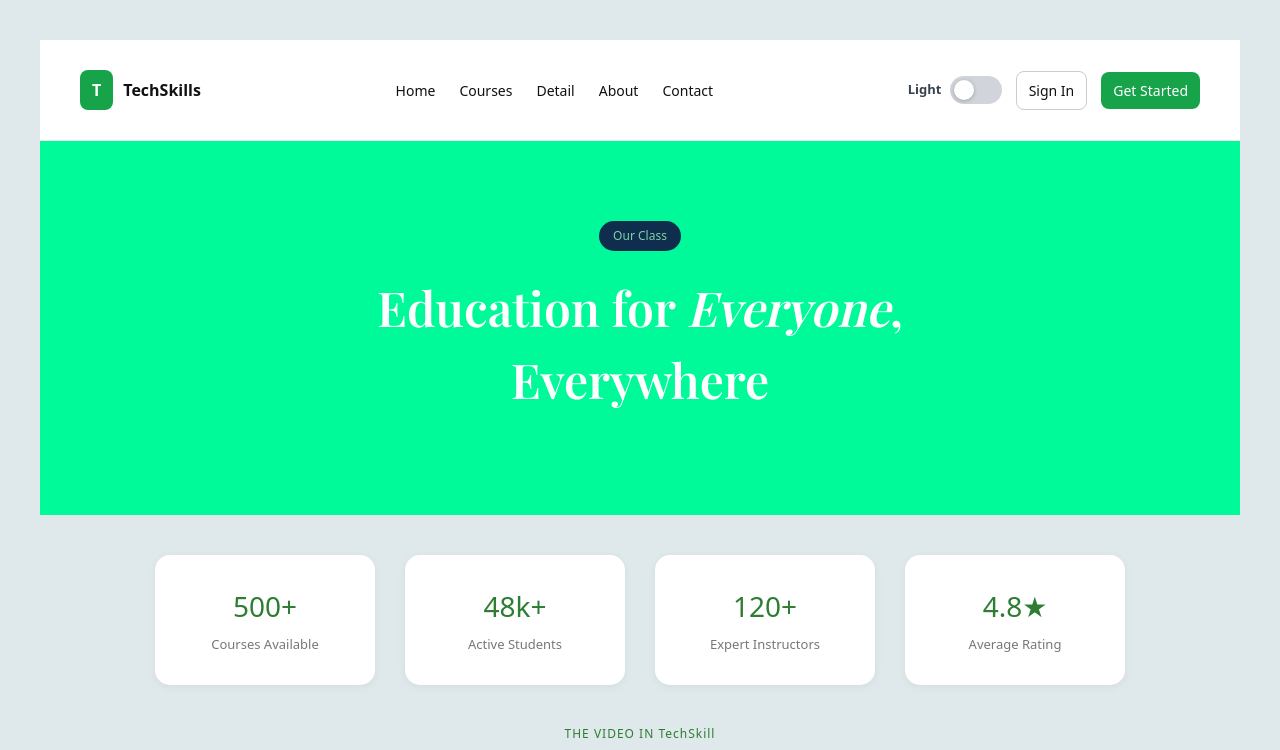
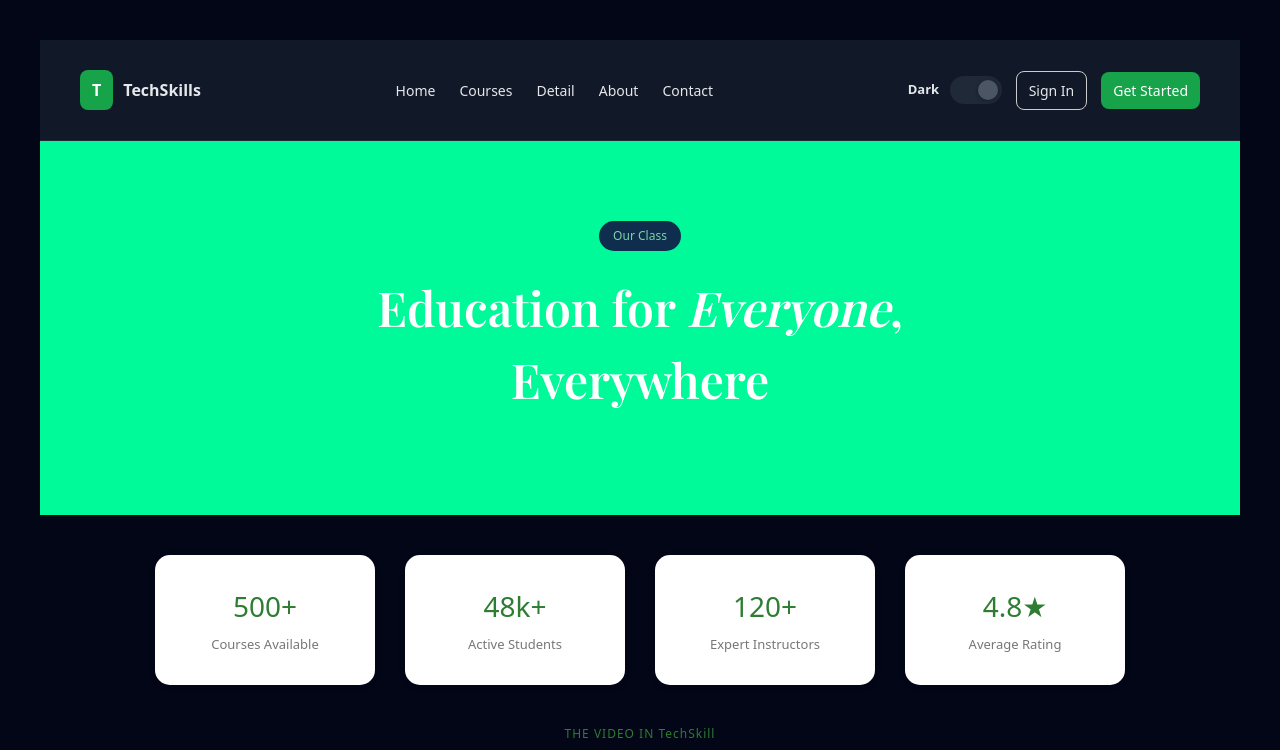
Before and after one commit to khemaseng/Create-Website, a plain HTML site: page sreynha.html in a window 1280 px wide. Both pictures are taken after a click on the element "Light". Shown: the top 750 px of the page. Drawn offline with nearby package versions, Linux system fonts and the light colour scheme.

Commit message:
sreynha.html

```diff
--- a/sreynha.html
+++ b/sreynha.html
@@ -471,6 +471,7 @@ body.dark .footer {
   </div>
 </header>
 
+
   <!-- Hero -->
   <section class="hero">
     <div class="tag">Our Class</div>
@@ -658,8 +659,24 @@ body.dark .footer {
         <span>Study Group</span>
       </div>
     </div>
+    <!-- ===== JS ===== -->
+<script>
+  const themeToggle = document.getElementById("themeToggle");
+  const toggleLabel = document.getElementById("toggleLabel");
 
+  themeToggle.onclick = () => {
+    document.body.classList.toggle("dark");
+    const isDark = document.body.classList.contains("dark");
+    toggleLabel.textContent = isDark ? "Dark" : "Light";
+  };
+
+  const menuBtn = document.getElementById("menuToggle");
+  const nav = document.getElementById("navLinks");
+
+  menuBtn.onclick = () => {
+    nav.classList.toggle("active");
+  };
+</script>
   </div>
-
 </body>
 </html>
```
